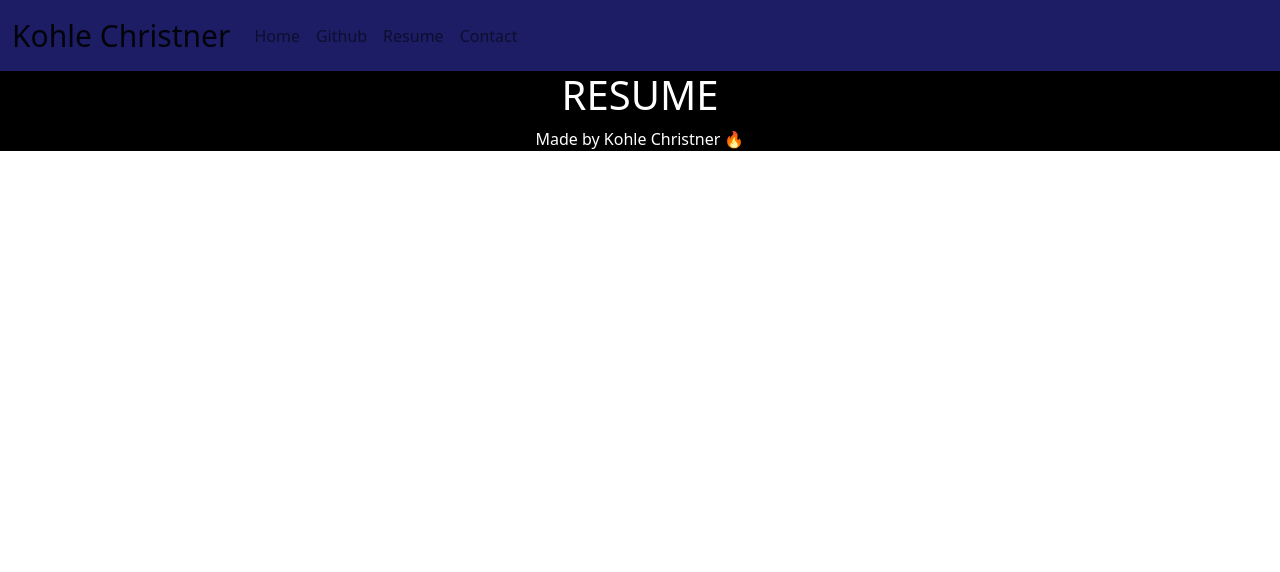
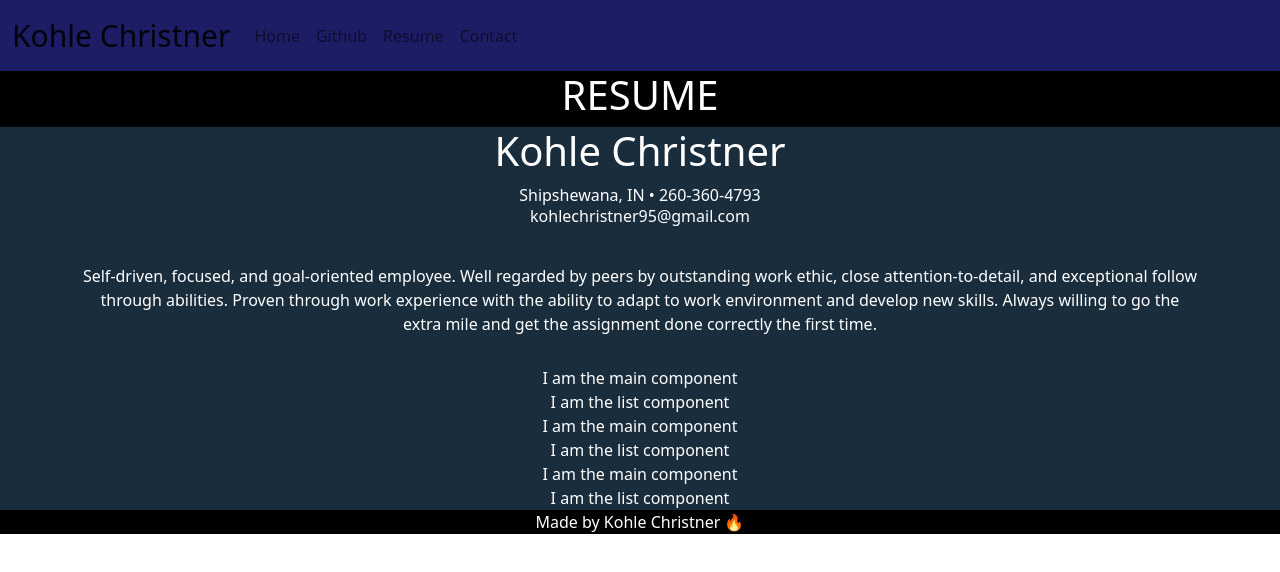
Before and after one commit to kohleChristner95/portfolio-website, a React (Create React App) app: page /Resume in a window 1280 px wide. Shown: the top 572 px of the page. Built offline with nearby package versions, Linux system fonts and the light colour scheme.

Commit message:
Started adding data for Resume in project.

```diff
--- a/src/Components/Resume.js
+++ b/src/Components/Resume.js
@@ -1,9 +1,74 @@
 import React from "react";
+import Main from "./ResumeComponents/Main";
+import Overview from "./ResumeComponents/Overview";
 
 const Resume = () => {
+  const experience = [
+    {
+      timeLine: "September 2020 - Present",
+      jobTitle: "Software Developer",
+      company: "Firefly Integrations",
+      responsibilities: [
+        "Programmed config files written in JSON",
+        "Helped maintain mobile apps written in Angular.js combined with Ionic Capacitor for cross platform capabilities",
+        "Helped upload new builds and test flights to both the google play store and app store",
+        "Started as an entry-level developer and worked up to a team lead role within 10 months",
+      ],
+    },
+    {
+      timeLine: "April 2019 - September 2020",
+      jobTitle: "Fire Saftety Technician",
+      location: "M&M Fire Protection & Security",
+      responsibilities: [
+        "Inspected, serviced, and installed fire extinguishers per NFPA standards",
+        "Inspected and serviced emergency lighting per NFPA standards",
+        "• Communicated with customers regarding service needs",
+      ],
+    },
+    {
+      timeLine: "April 2018 - April 2019",
+      jobTitle: "Assistand Service Manager",
+      location: "Hawkins Water Tech.",
+      responsibilities: [
+        "Coordinated water softener installation schedule",
+        "Communicated with customers with questions regarding water quality needs",
+        "Recorded customer information on Watertight software",
+        "Coordinated service schedule with service manager",
+      ],
+    },
+  ];
+
+  const education = [
+    {
+      timeLine: "August 2015 - December 2015",
+      jobTitle: "Undecided",
+      location: "Grace College - Winona Lake, IN",
+      responsibilities: [],
+    },
+    {
+      timeLine: "August 2014 - May 2015",
+      jobTitle: "Undecided",
+      location: "Indiana University South Bend",
+      responsibilities: [],
+    },
+  ];
+
+  const skills = [
+    "Problem-solving",
+    "Attention to detail",
+    "Clear communication",
+    "Self-driven",
+    "Strong desire to learn",
+  ];
   return (
     <div>
       <h1>RESUME</h1>
+      <div className="empty-color">
+        <Overview />
+        <Main mainHeader={"Experience"} />
+        <Main mainHeader={"Education"} />
+        <Main mainHeader={"Skills"} />
+      </div>
     </div>
   );
 };
--- /dev/null
+++ b/src/Components/ResumeComponents/List.js
@@ -0,0 +1,11 @@
+import React from "react";
+
+const List = () => {
+  return (
+    <div>
+      <div>I am the list component</div>
+    </div>
+  );
+};
+
+export default List;
--- /dev/null
+++ b/src/Components/ResumeComponents/Main.js
@@ -0,0 +1,13 @@
+import React from "react";
+import List from "./List";
+
+const Main = () => {
+  return (
+    <div>
+      I am the main component
+      <List />
+    </div>
+  );
+};
+
+export default Main;
--- /dev/null
+++ b/src/Components/ResumeComponents/Overview.js
@@ -0,0 +1,21 @@
+const Overview = () => {
+  return (
+    <div>
+      <h1>Kohle Christner</h1>
+      <div>Shipshewana, IN • 260-360-4793</div>
+      <h6>kohlechristner95@gmail.com</h6>
+      <div style={{ height: "30px" }}></div>
+      <div className="container-sm">
+        Self-driven, focused, and goal-oriented employee. Well regarded by peers
+        by outstanding work ethic, close attention-to-detail, and exceptional
+        follow through abilities. Proven through work experience with the
+        ability to adapt to work environment and develop new skills. Always
+        willing to go the extra mile and get the assignment done correctly the
+        first time.
+      </div>
+      <div style={{ height: "30px" }}></div>
+    </div>
+  );
+};
+
+export default Overview;
```
